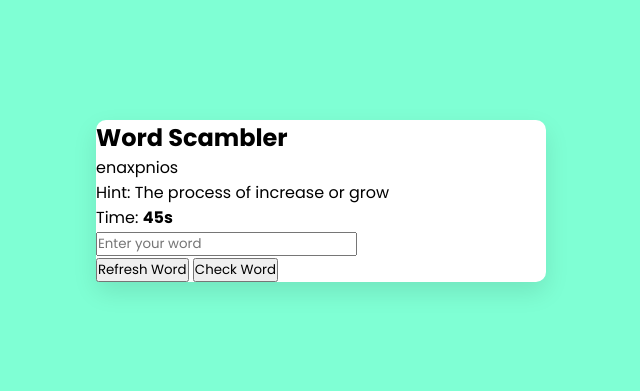
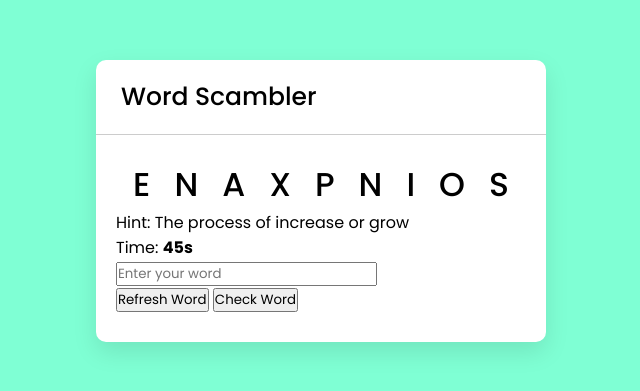
Before and after one commit to nischalpraj/Word-Scamble, a plain HTML site: page index.html in a window 1280 px wide. Shown: the part 199-590 px from the top of the page, without its empty margins (319-959 px from the left). Drawn offline with Linux system fonts and the light colour scheme.

Commit message:
Inner text edit

```diff
--- a/style.css
+++ b/style.css
@@ -17,3 +17,20 @@
   border-radius:10px;
   box-shadow:0 10px 25px rgba(0,0,0,0.1);
 }
+.container h2{
+  font-weight:500;
+  font-size: 25px;
+  border-bottom:1px solid #ccc;
+  padding:18px 25px;
+}
+.content{
+  margin:25px 20px 30px;
+}
+.word{
+  font-size:33px;
+  font-weight:500;
+  text-align:center;
+  text-transform: uppercase;
+  letter-spacing:24px;
+  margin-right:-24px;
+}
```
